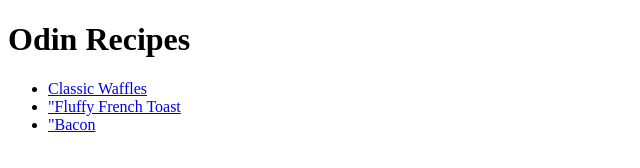
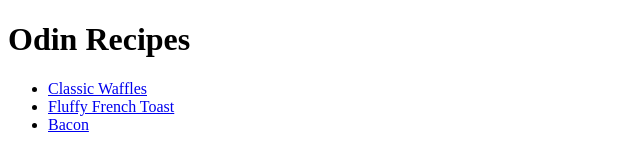
Before and after one commit to teresa-nguyen/odin-recipes, a plain HTML site: page index.html in a window 1280 px wide. Shown: the full height of the page, 0-640 px from the left. Drawn offline with Linux system fonts and the light colour scheme.

Commit message:
Odin recipes

```diff
--- a/index.html
+++ b/index.html
@@ -14,8 +14,8 @@
 
     <ul>
         <li><a href="recipes/waffles.html">Classic Waffles</a></li>
-        <li><a href="recipes/french toast.html">"Fluffy French Toast</a></li>
-        <li> <a href="recipes/bacon.html">"Bacon</a></li>
+        <li><a href="recipes/french toast.html">Fluffy French Toast</a></li>
+        <li> <a href="recipes/bacon.html">Bacon</a></li>
     </ul>
 
 </body>
```
